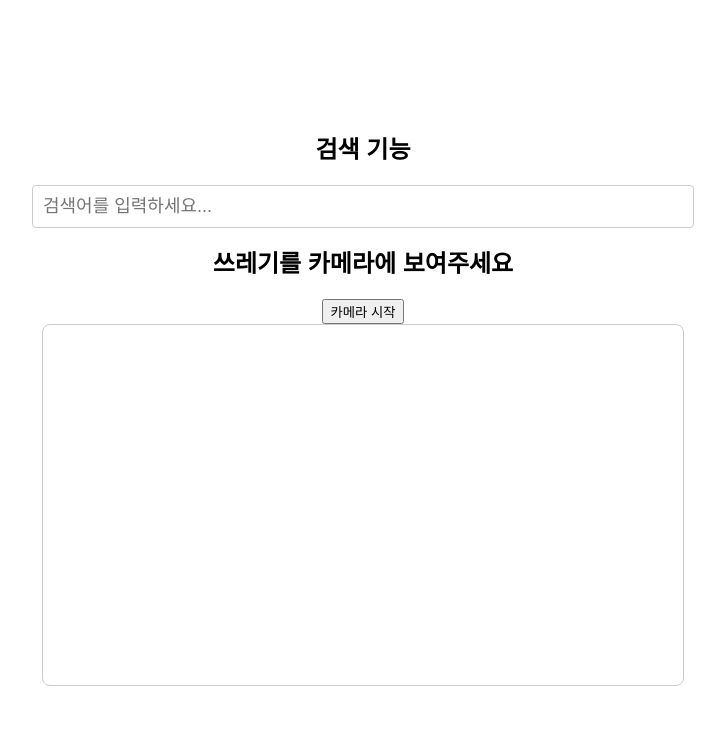
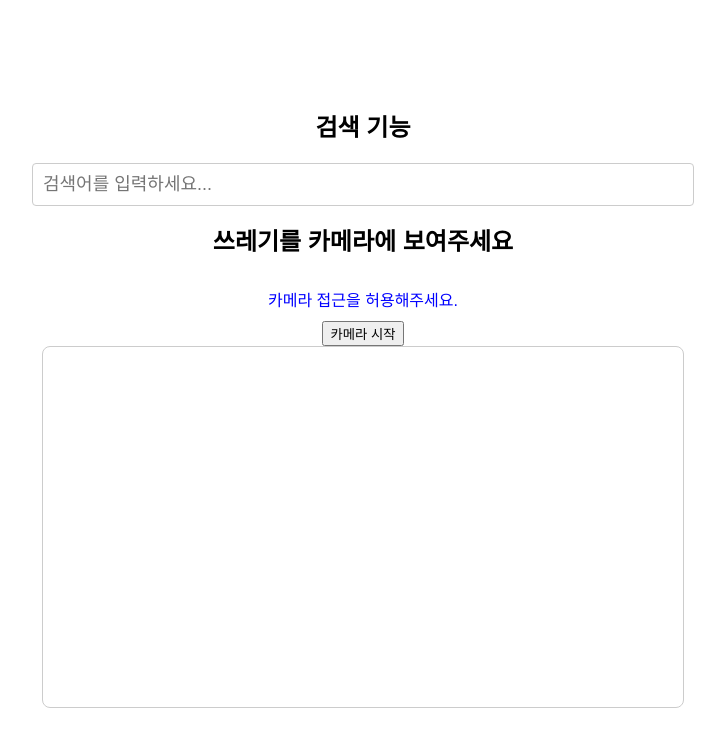
Before and after one commit to Inertia-h-j/Wswt, a website: page index.html in a window 1280 px wide. Shown: the whole page, without its empty margins (277-1002 px from the left). Drawn offline with Linux system fonts and the light colour scheme.

Commit message:
Update index.html

```diff
--- a/index.html
+++ b/index.html
@@ -45,6 +45,11 @@
             border: 1px solid #ccc;
             border-radius: 4px;
             font-size: 18px; /* 입력창 폰트 크기 증가 */
+        }
+
+        #message {
+            color: blue;
+            margin: 10px 0;
         }
 
         @keyframes dropdown {
@@ -120,6 +125,7 @@
     </div>
 
     <h1>쓰레기를 카메라에 보여주세요</h1>
+    <div id="message">카메라 접근을 허용해주세요.</div> <!-- 카메라 접근 안내 메시지 -->
     <button id="startCameraButton">카메라 시작</button> <!-- 카메라 시작 버튼 추가 -->
     <div id="webcam-container"></div>
 
@@ -148,7 +154,7 @@
                 });
 
                 webcam = new tmImage.Webcam(640, 480, false);
-                await webcam.setup(); // 웹캠 접근 권한 요청
+                await webcam.setup(stream); // 웹캠 접근 권한 요청
                 webcam.play();
 
                 document.getElementById("webcam-container").appendChild(webcam.canvas);
```
